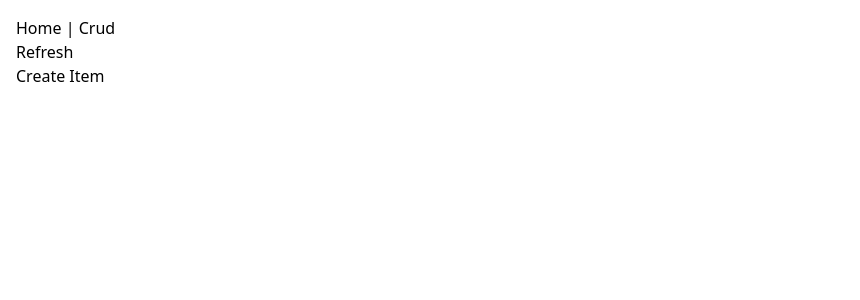
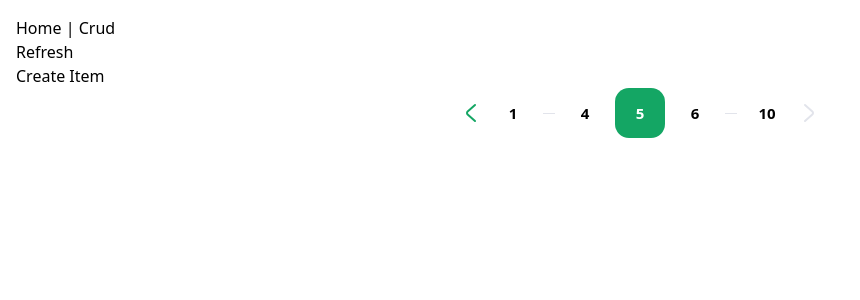
Before and after one commit to nursakn/accordion-app-ts, a Vue app: page /crud in a window 1280 px wide. Shown: the top 300 px of the page, without its empty margins (0-860 px from the left). Built offline with nearby package versions, Linux system fonts and the light colour scheme.

Commit message:
Add `tn-pagination` component

```diff
--- /dev/null
+++ b/src/components/pagination/icon-arrow.vue
@@ -0,0 +1,33 @@
+<template>
+  <div class="icon-arrow">
+    <svg viewBox="0 0 24 24" fill="none" xmlns="http://www.w3.org/2000/svg">
+      <path
+        d="M16 20L8.65093 13.4141C7.78302 12.6364 7.78302 11.3636 8.65093 10.5859L16 4"
+        stroke="currentColor"
+        stroke-width="2"
+        stroke-miterlimit="10"
+        stroke-linecap="round"
+        stroke-linejoin="round"
+      />
+    </svg>
+  </div>
+</template>
+
+<style scoped>
+.icon-arrow {
+  position: relative;
+  display: inline-block;
+  vertical-align: middle;
+  width: 1em;
+  height: 1em;
+}
+
+.icon-arrow svg {
+  position: absolute;
+  display: inline-block;
+  top: 0;
+  left: 0;
+  height: 100%;
+  pointer-events: none;
+}
+</style>
--- /dev/null
+++ b/src/components/pagination/tn-pagination.vue
@@ -0,0 +1,126 @@
+<template>
+  <div class="tn-pagination">
+    <div class="tn-pagination__inner">
+      <div class="tn-pagination__arrow tn-pagination__arrow_left">
+        <IconArrow />
+      </div>
+      <div class="tn-pagination__button">1</div>
+      <div class="tn-pagination__divider"></div>
+      <div class="tn-pagination__button">4</div>
+      <div class="tn-pagination__button tn-pagination__button_active">5</div>
+      <div class="tn-pagination__button">6</div>
+      <div class="tn-pagination__divider"></div>
+      <div class="tn-pagination__button">10</div>
+      <div
+        class="tn-pagination__arrow tn-pagination__arrow_right tn-pagination__arrow_disabled"
+      >
+        <IconArrow />
+      </div>
+    </div>
+  </div>
+</template>
+
+<script lang="ts">
+import { Component, Prop, Vue } from "vue-property-decorator";
+import IconArrow from "./icon-arrow.vue";
+
+@Component({
+  components: {
+    IconArrow,
+  },
+})
+export default class TnPagination extends Vue {
+  @Prop() value: number;
+  @Prop() limit: number;
+  @Prop() total: number;
+
+  onClick() {
+    this.$emit("input", 5);
+  }
+}
+</script>
+
+<style scoped>
+.tn-pagination {
+  display: flex;
+  justify-content: center;
+
+  position: relative;
+  user-select: none;
+
+  --ui-white: #fff;
+  --ui-green: #14a664;
+  --ui-stroke: #e2e4eb;
+}
+
+.tn-pagination__inner {
+  display: flex;
+  align-items: center;
+  gap: 5px;
+}
+
+.tn-pagination__button {
+  display: flex;
+  align-items: center;
+  justify-content: center;
+
+  position: relative;
+  width: 50px;
+  height: 50px;
+  border-radius: 14px;
+
+  font-weight: 600;
+  font-size: 15px;
+  line-height: 1;
+
+  cursor: pointer;
+}
+
+.tn-pagination__button:hover {
+  background-color: var(--ui-stroke);
+}
+
+.tn-pagination__button.tn-pagination__button_active {
+  background-color: var(--ui-green);
+  color: var(--ui-white);
+}
+
+.tn-pagination__divider {
+  display: flex;
+  align-items: center;
+  justify-content: center;
+}
+
+.tn-pagination__divider:before {
+  content: "";
+  display: block;
+  position: relative;
+
+  width: 12px;
+  height: 1px;
+
+  background-color: var(--ui-stroke);
+}
+
+.tn-pagination__arrow {
+  width: 24px;
+  height: 24px;
+  font-size: 24px;
+  line-height: 0;
+  color: var(--ui-green);
+  cursor: pointer;
+}
+
+.tn-pagination__arrow_disabled {
+  color: var(--ui-stroke);
+  pointer-events: none;
+}
+
+.tn-pagination__arrow_right {
+  transform: rotate(-180deg);
+}
+
+@media (min-width: 1200px) {
+  /*  */
+}
+</style>
--- a/src/views/Crud.vue
+++ b/src/views/Crud.vue
@@ -18,6 +18,7 @@
     <Modal :open="isModalOpen" @close="isModalOpen = false">
       <Form :title="modalTitle" :item="editingItem" @submit="onFormSubmit" />
     </Modal>
+    <TnPagination></TnPagination>
   </section>
 </template>
 
@@ -25,6 +26,7 @@
 import Vue from "vue";
 import Component from "vue-class-component";
 import AccordionItem from "../components/AccordionItem.vue";
+import TnPagination from "@/components/pagination/tn-pagination.vue";
 import Accordion from "../components/Accordion.vue";
 import Form from "../components/Form.vue";
 import { Inject } from "vue-property-decorator";
@@ -38,6 +40,7 @@ import Modal from "../components/Modal.vue";
     Accordion,
     Form,
     Modal,
+    TnPagination,
   },
 })
 export default class Crud extends Vue {
```
Also changed, not shown: src/components/pagination/typings.ts (added).
